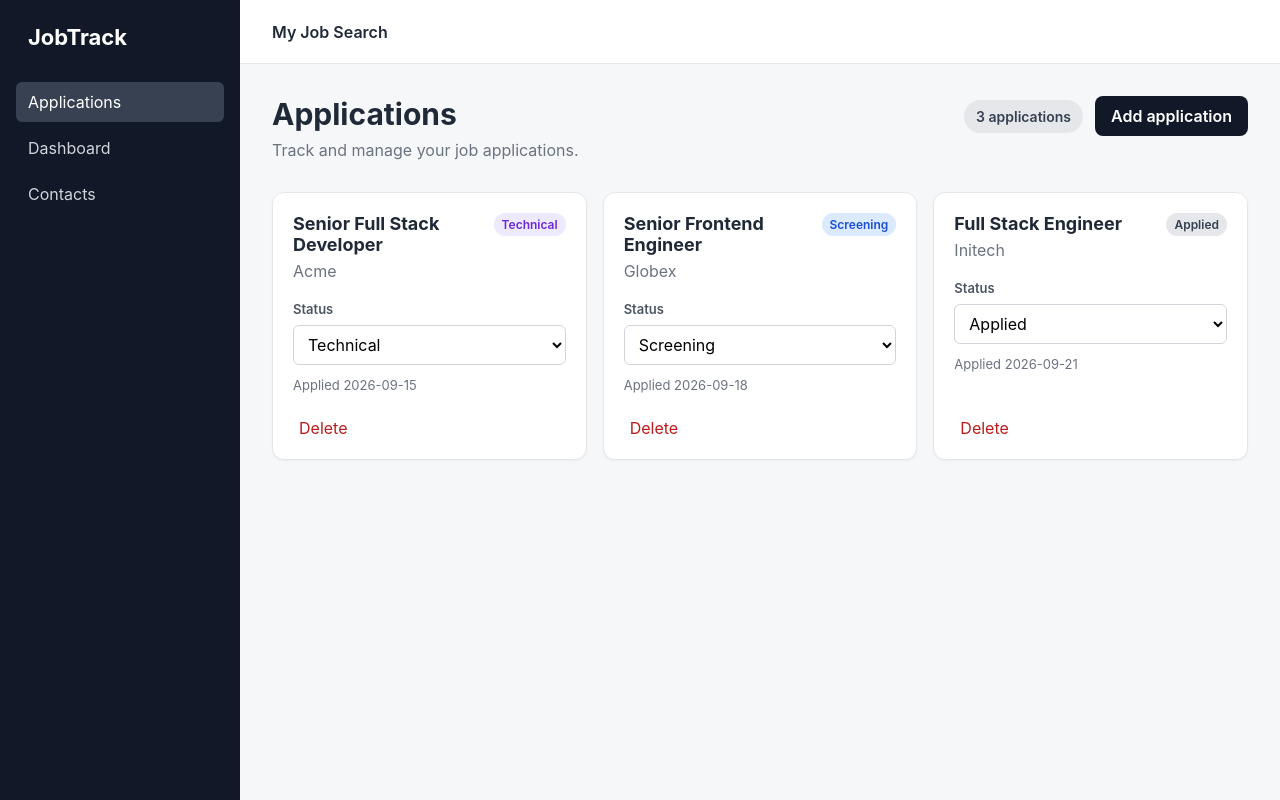
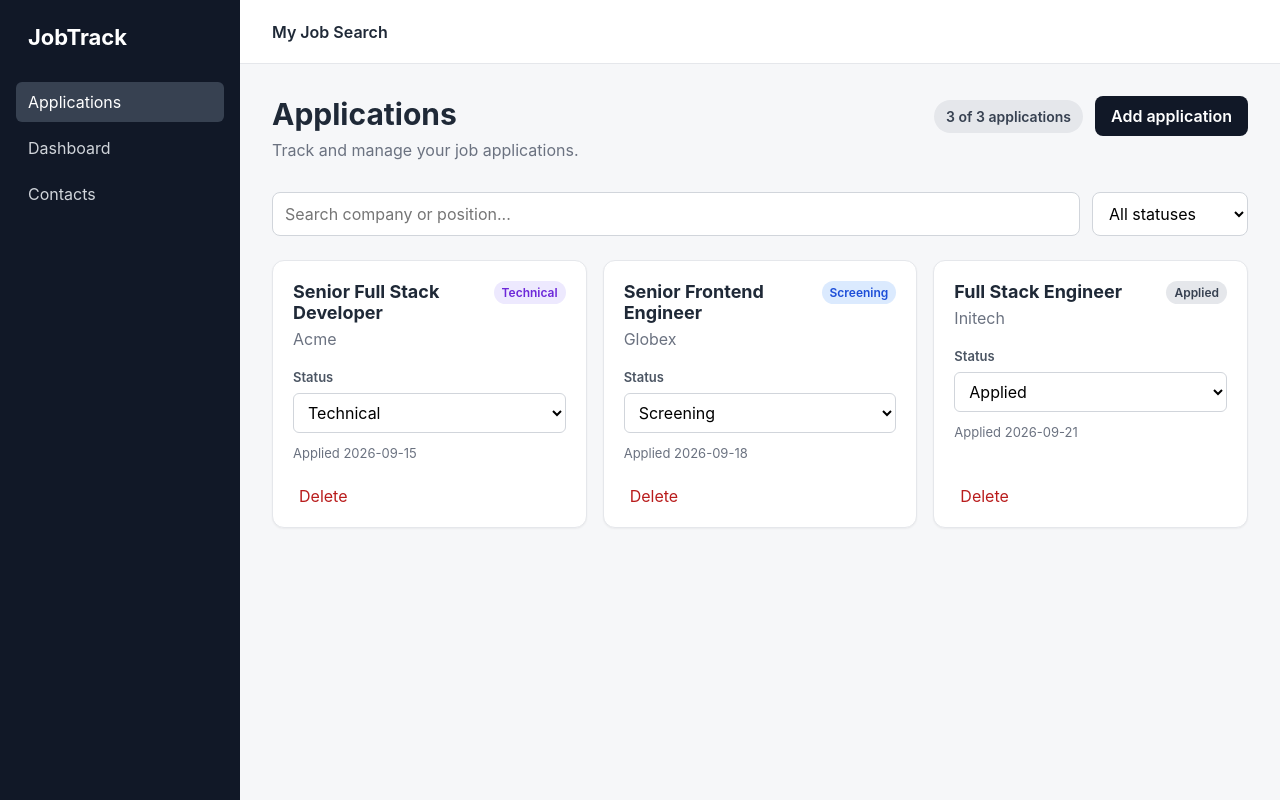
Before and after one commit to Shofixti8877/jobtrack, a React (Vite) app in the folder apps/web/: page /applications in a window 1280 px wide. Built offline with nearby package versions, Linux system fonts and the light colour scheme.

Commit message:
feat: add application search and filtering

```diff
--- a/apps/web/src/pages/ApplicationsPage.css
+++ b/apps/web/src/pages/ApplicationsPage.css
@@ -100,3 +100,29 @@
   line-height: 1;
   cursor: pointer;
 }
+
+.applications-page__filters {
+  display: flex;
+  gap: 12px;
+  margin-bottom: 24px;
+}
+
+.applications-page__filters input {
+  flex: 1;
+}
+
+.applications-page__filters input,
+.applications-page__filters select {
+  padding: 10px 12px;
+  border: 1px solid #d1d5db;
+  border-radius: 8px;
+  background: white;
+  font: inherit;
+}
+
+.applications-page__filters input:focus,
+.applications-page__filters select:focus {
+  outline: 2px solid #9ca3af;
+  outline-offset: 1px;
+  border-color: #6b7280;
+}
--- a/apps/web/src/pages/ApplicationsPage.tsx
+++ b/apps/web/src/pages/ApplicationsPage.tsx
@@ -7,12 +7,17 @@ import type {
   ApplicationStatus,
 } from '../types/application';
 import './ApplicationsPage.css';
+import { APPLICATION_STATUSES } from '../constants/applicationStatus';
 
 function ApplicationsPage() {
   const [applications, setApplications] =
     useState<Application[]>(initialApplications);
 
   const [isAddFormOpen, setIsAddFormOpen] = useState(false);
+
+  const [searchTerm, setSearchTerm] = useState('');
+const [statusFilter, setStatusFilter] =
+  useState<ApplicationStatus | 'all'>('all');
 
   function handleAddApplication(application: Application) {
   setApplications((currentApplications) => [
@@ -44,6 +49,20 @@ function ApplicationsPage() {
     );
   }
 
+  const filteredApplications = applications.filter((application) => {
+  const normalizedSearchTerm = searchTerm.trim().toLowerCase();
+
+  const matchesSearch =
+    application.company.toLowerCase().includes(normalizedSearchTerm) ||
+    application.position.toLowerCase().includes(normalizedSearchTerm);
+
+  const matchesStatus =
+    statusFilter === 'all' ||
+    application.status === statusFilter;
+
+  return matchesSearch && matchesStatus;
+});
+
   return (
     <section className="applications-page">
       <header className="applications-page__header">
@@ -54,7 +73,7 @@ function ApplicationsPage() {
 
         <div className="applications-page__header-actions">
             <div className="applications-page__count">
-    {applications.length} applications
+            {filteredApplications.length} of {applications.length} applications
             </div>
 
             <button
@@ -90,8 +109,37 @@ function ApplicationsPage() {
   </div>
 )}
 
+<div className="applications-page__filters">
+  <input
+    type="search"
+    placeholder="Search company or position..."
+    value={searchTerm}
+    onChange={(event) => setSearchTerm(event.target.value)}
+  />
+
+  <select
+    value={statusFilter}
+    onChange={(event) =>
+      setStatusFilter(
+        event.target.value as ApplicationStatus | 'all',
+      )
+    }
+  >
+    <option value="all">All statuses</option>
+
+    {APPLICATION_STATUSES.map((statusOption) => (
+      <option
+        key={statusOption.value}
+        value={statusOption.value}
+      >
+        {statusOption.label}
+      </option>
+    ))}
+  </select>
+</div>
+
       <div className="applications-page__grid">
-        {applications.map((application) => (
+        {filteredApplications.map((application) => (
             <ApplicationCard
                 key={application.id}
                 application={application}
```
Lines whose indentation alone changed are shown as unchanged.
